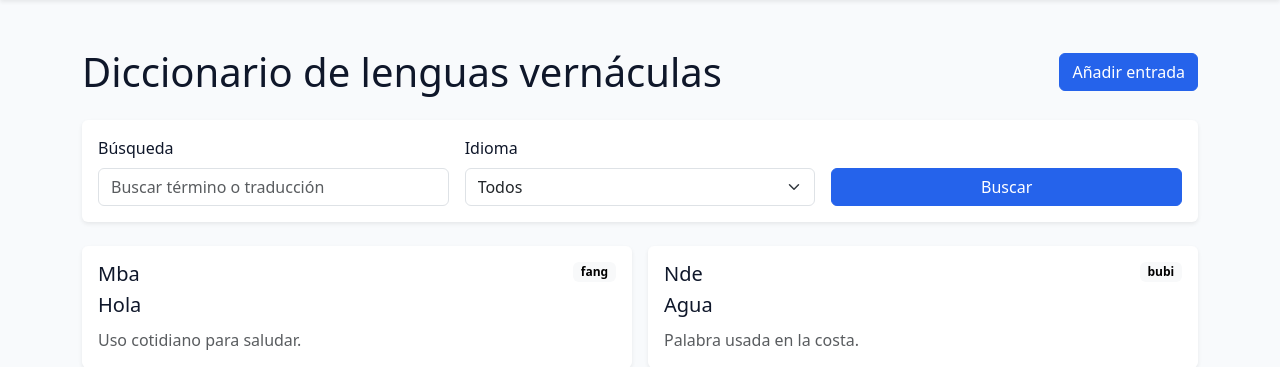
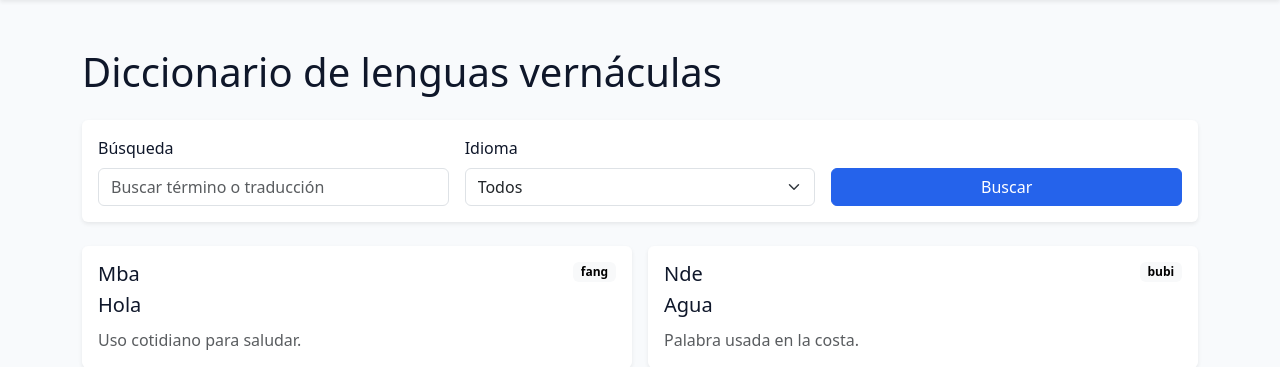
Before and after one commit to cubeisaac2-art/HOLA-eg, a Flask app: page /dictionary in a window 1280 px wide. Shown: the part 56-423 px from the top of the page. Run offline with Flask 3, Linux system fonts and the light colour scheme; data comes from the database, SQL or seed files in the repository.

Commit message:
Restrict dictionary editing to authorized roles

```diff
--- a/templates/dictionary/list.html
+++ b/templates/dictionary/list.html
@@ -4,7 +4,7 @@
 <section class="py-4">
     <div class="d-flex justify-content-between align-items-center mb-4">
         <h1 class="mb-0">Diccionario de lenguas vernáculas</h1>
-        <div class="d-flex gap-2"><a class="btn btn-primary" href="{{ url_for('new_dictionary_entry') }}">Añadir entrada</a>{% if current_user.is_authenticated and current_user.can_manage_dictionary %}<a class="btn btn-outline-secondary" href="{{ url_for('admin_dictionary') }}">Gestionar</a>{% endif %}</div>
+        {% if current_user.is_authenticated and current_user.can_manage_dictionary %}<div class="d-flex gap-2"><a class="btn btn-primary" href="{{ url_for('new_dictionary_entry') }}">Añadir entrada</a><a class="btn btn-outline-secondary" href="{{ url_for('admin_dictionary') }}">Gestionar</a></div>{% endif %}
     </div>
 
     <form method="get" class="card shadow-sm border-0 mb-4">
```
